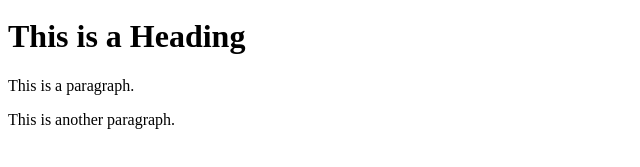
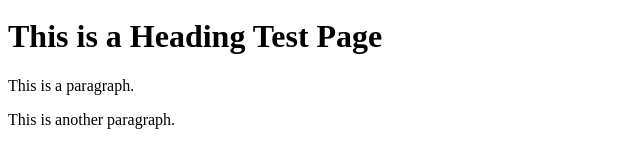
Before and after one commit to rajanand1989/rajarepo, a plain HTML site: page index.html in a window 1280 px wide. Shown: the part 29-196 px from the top of the page, without its empty margins (0-640 px from the left). Drawn offline with Linux system fonts and the light colour scheme.

Commit message:
version 2

```diff
--- a/index.html
+++ b/index.html
@@ -12,7 +12,7 @@
 <img src="img_la.jpg" alt="LA" style="width:100%">
 
 <div class="">
- <h1>This is a Heading</h1>
+ <h1>This is a Heading Test Page</h1>
  <p>This is a paragraph.</p>
  <p>This is another paragraph.</p>
 </div>
```
